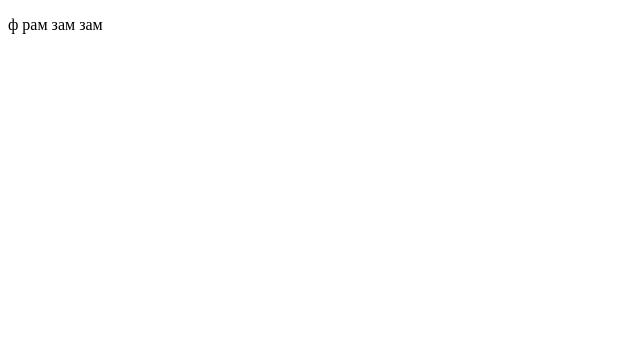
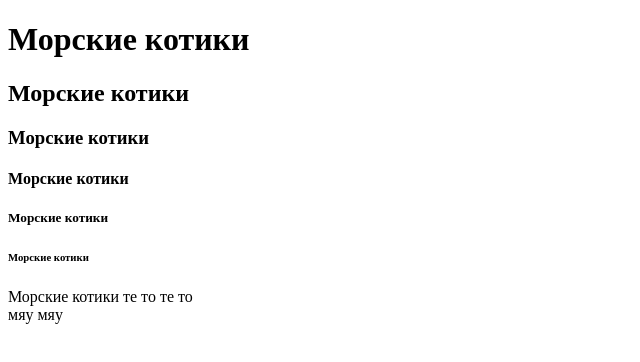
Before and after one commit to argeniumoff/kurs, a plain HTML site: page 1 lessons/dablik.html in a window 1280 px wide. Shown: the whole page, without its empty margins (0-640 px from the left). Drawn offline with Linux system fonts and the light colour scheme.

Commit message:
rursovoi 2

```diff
--- a/1 lessons/dablik.html
+++ b/1 lessons/dablik.html
@@ -6,6 +6,13 @@
     <title>Document</title>
 </head>
 <body>
-    <p>ф рам зам зам</p>
+    <h1>Морские котики</h1>
+    <h2>Морские котики</h2>
+    <h3>Морские котики</h3>
+    <h4>Морские котики</h4>
+    <h5>Морские котики</h5>
+    <h6>Морские котики</h6>
+
+    <p>Морские котики те то те то <br> мяу мяу</p>
 </body>
 </html>
```
